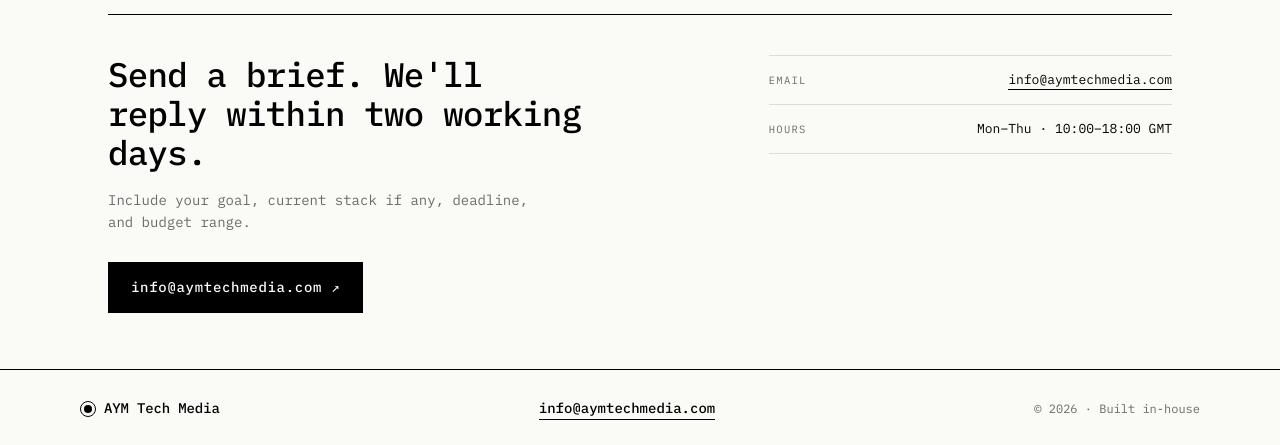
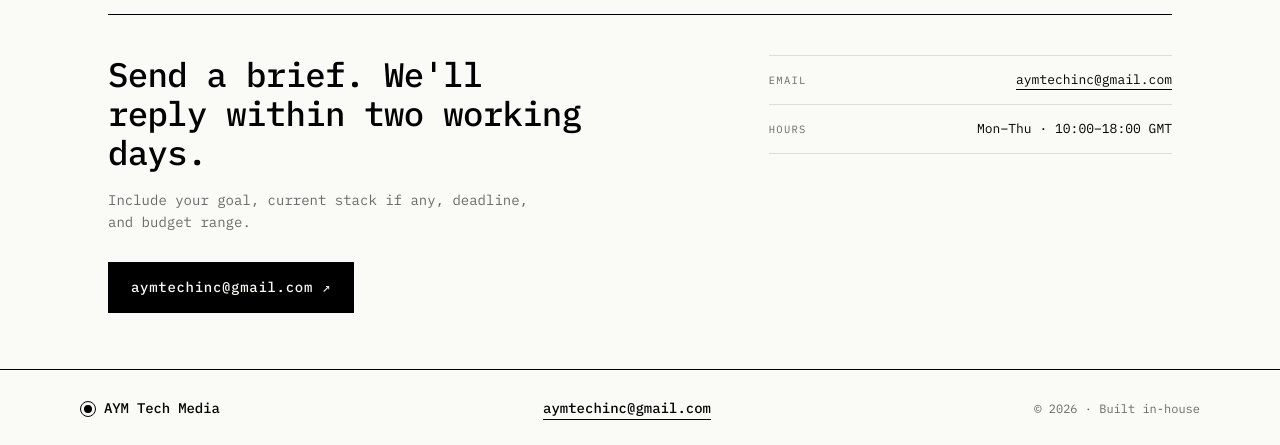
Before and after one commit to lucidnas/aym-tech-media, a React (Vite) app: page / in a window 1280 px wide. Shown: the part 2138-2583 px from the top of the page. Built offline with nearby package versions, Linux system fonts and the light colour scheme.

Commit message:
Update public contact email

```diff
--- a/src/components/Contact.jsx
+++ b/src/components/Contact.jsx
@@ -1,5 +1,5 @@
 export default function Contact() {
-  const email = 'info@aymtechmedia.com'
+  const email = 'aymtechinc@gmail.com'
   const subject = 'New project — AYM Tech Media'
   const mailto = `mailto:${email}?subject=${encodeURIComponent(subject)}`
 
--- a/src/components/Footer.jsx
+++ b/src/components/Footer.jsx
@@ -1,5 +1,5 @@
 export default function Footer() {
-  const email = 'info@aymtechmedia.com'
+  const email = 'aymtechinc@gmail.com'
   return (
     <footer>
       <div className="wrap">
```
